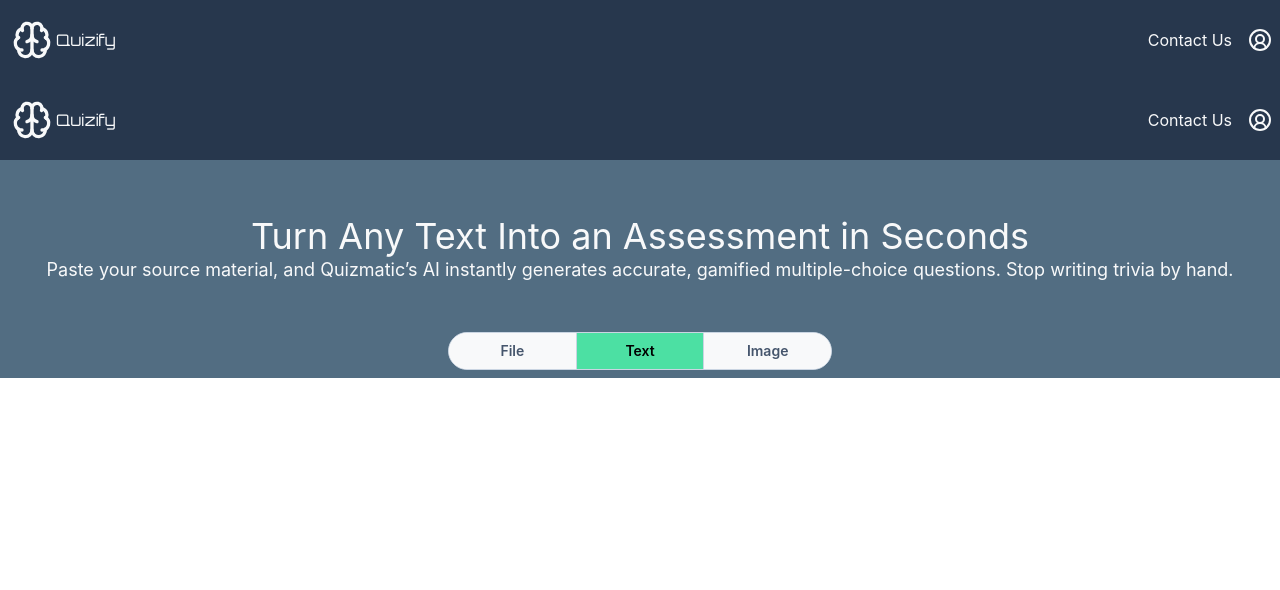
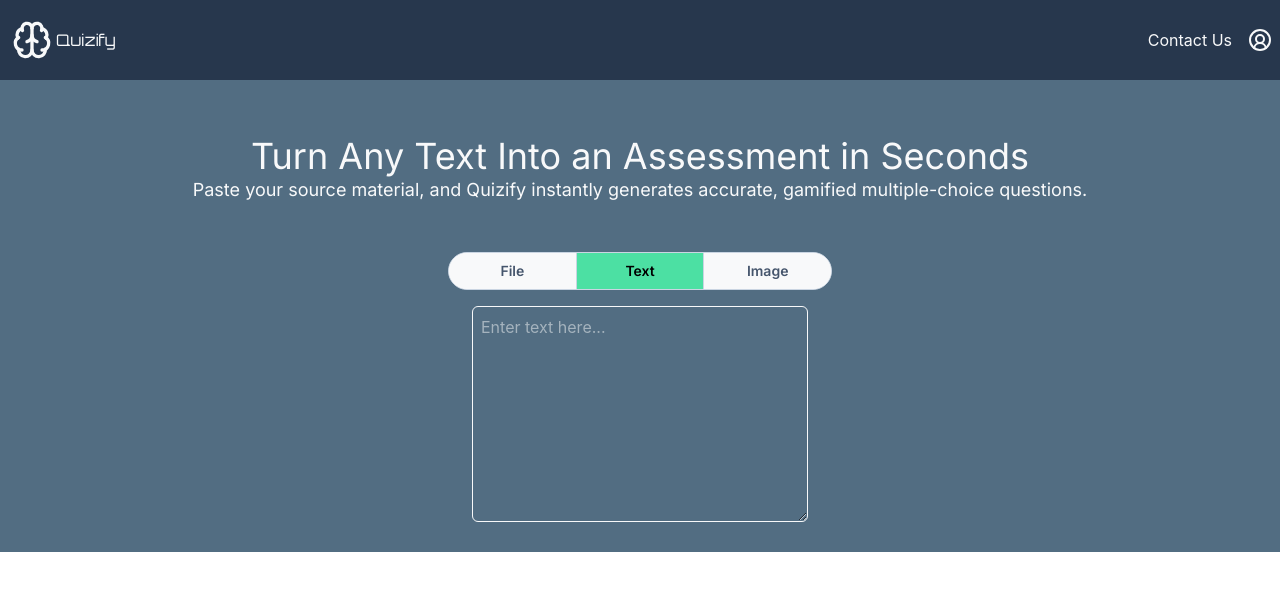
Before and after one commit to Adrian7373/Quizify-AI-Driven-Quiz-Generation-and-Gamification, a Next.js app: page / in a window 1280 px wide. Shown: the top 590 px of the page. Built offline with nearby package versions, Linux system fonts and the light colour scheme.

Commit message:
Added textarea and ImageUploadZone component inside landing page

```diff
--- a/src/app/_components/NavBar.tsx
+++ b/src/app/_components/NavBar.tsx
@@ -4,7 +4,7 @@ import Logo from "./Logo";
 
 export default function NavBar() {
     return (
-        <div className="bg-darker flex py-4 items-center justify-between px-2">
+        <div className="fixed w-full bg-darker flex py-4 items-center justify-between px-2">
             <Logo />
             <div className="flex gap-4">
                 <button className="text-white">Contact Us</button>
--- a/src/app/page.tsx
+++ b/src/app/page.tsx
@@ -1,5 +1,6 @@
 "use client"
 import FileDropzone from "./_components/FileDropZone";
+import ImageUploadZone from "./_components/ImageUploadZone";
 import NavBar from "./_components/NavBar";
 import { useState } from "react";
 
@@ -12,16 +13,15 @@ export default function Home() {
   const options: InputOption[] = ['File', 'Text', 'Image'];
 
   return (
-    <div>
-      <NavBar />
+    <div className="pt-20">
       {/* Hero Section */}
       <section className="bg-dark py-2 px-6 flex flex-col items-center">
-        <div className="py-12 text-white">
+        <div className="py-12 text-white font-inter">
           <h1 className="text-4xl text-center">Turn Any Text Into an Assessment in Seconds</h1>
-          <p className="text-lg text-center">Paste your source material, and Quizmatic’s AI instantly generates accurate, gamified multiple-choice questions. Stop writing trivia by hand.</p>
+          <p className="text-lg text-center">Paste your source material, and Quizify instantly generates accurate, gamified multiple-choice questions.</p>
         </div>
         {/* The Segmented Control Container */}
-        <div className="flex w-full max-w-sm rounded-full border border-slate-300 overflow-hidden bg-white">
+        <div className="flex w-full max-w-sm rounded-full border border-slate-300 overflow-hidden bg-white font-inter">
           {options.map((option, index) => {
             const isActive = selectedOption === option;
 
@@ -46,6 +46,12 @@ export default function Home() {
         <div hidden={selectedOption !== "File"} className="py-4">
           <FileDropzone />
         </div>
+        <div hidden={selectedOption !== "Text"} className="py-4">
+          <textarea placeholder="Enter text here..." className="w-84 h-54 border-1 border-white rounded-md focus:outline-none p-2 text-white"></textarea>
+        </div>
+        <div hidden={selectedOption !== "Image"} className="py-4">
+          <ImageUploadZone />
+        </div>
       </section>
     </div>
   )
```
